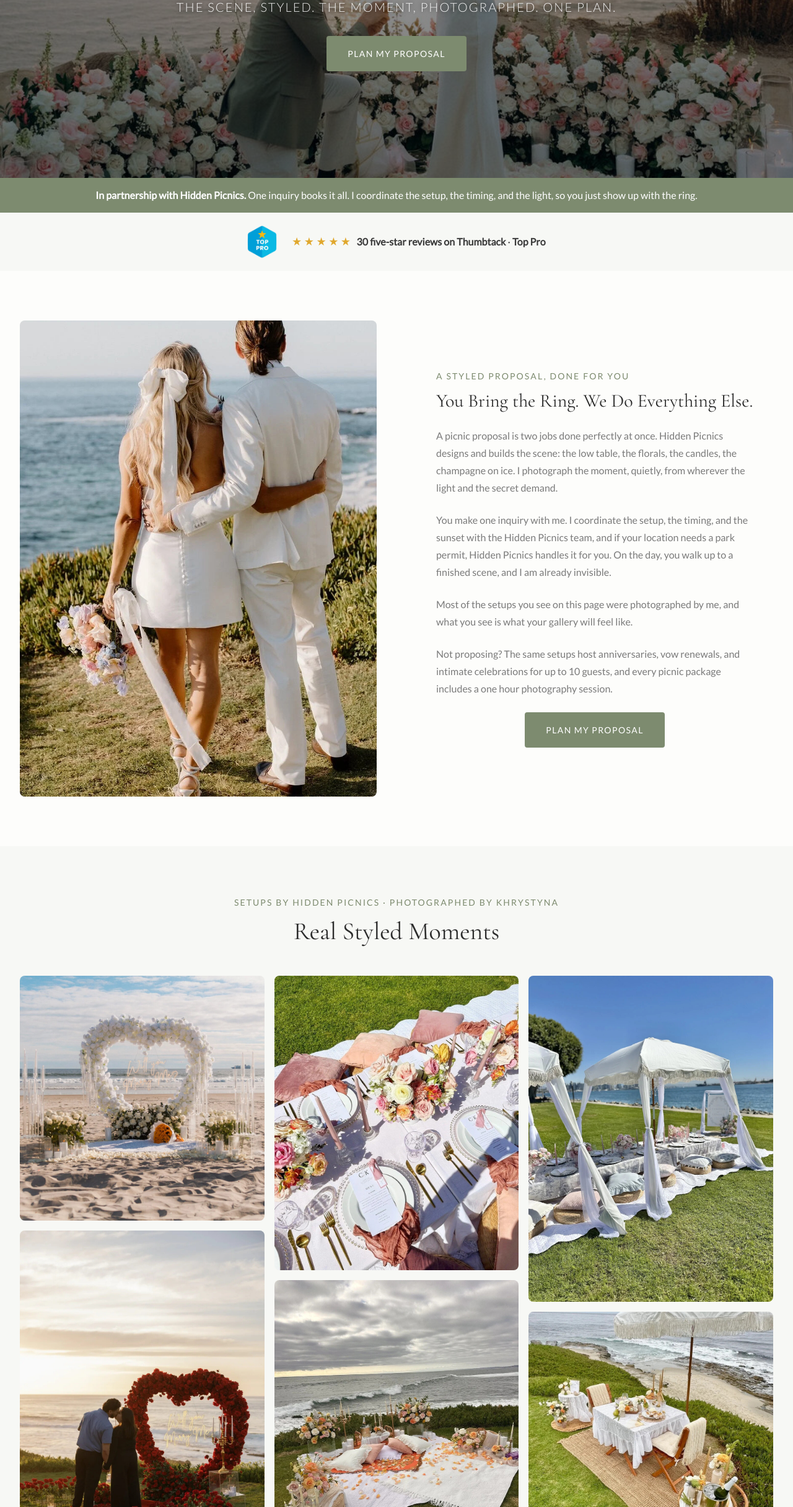
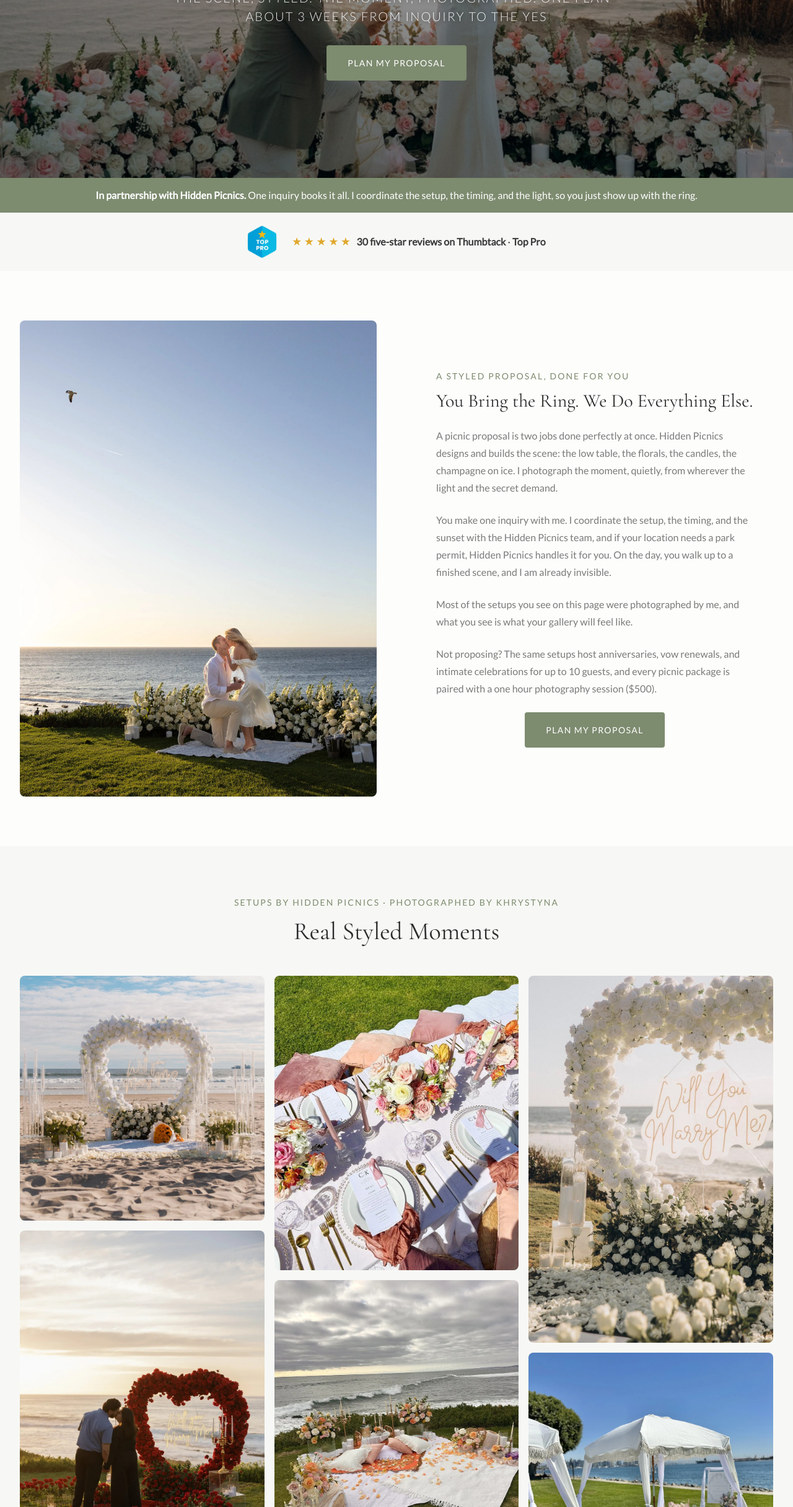
Before and after one commit to IncrediblyHungie/khrystyna-photography-website, a plain HTML site: page picnic-proposals.html in a window 1280 px wide. Shown: the part 369-2800 px from the top of the page at 62% size. Drawn offline with nearby package versions, Linux system fonts and the light colour scheme.

Commit message:
fix: Rescore micro-fixes for picnic proposals and engagements
- Engagements: final gendered reference neutralized (your partner)
- Picnic page: photography pairing copy matches the calculator line,
  wedding-cake photo swapped for a proposal sign image, intro image now
  proposal-coded, 3-week timing in the hero, staging-value sentence in
  the cost FAQ, neutral mobile bar CTA

```diff
--- a/picnic-proposals.html
+++ b/picnic-proposals.html
@@ -119,7 +119,7 @@
     <div class="hero-overlay"></div>
     <div class="hero-content">
       <h1 class="hero-title">Picnic Proposals in San Diego</h1>
-      <p class="hero-subtitle">The Scene, Styled. The Moment, Photographed. One Plan.</p>
+      <p class="hero-subtitle">The Scene, Styled. The Moment, Photographed. One Plan &middot; About 3 Weeks From Inquiry to the Yes</p>
       <a href="contact.html#inquire" class="btn btn-primary">Plan My Proposal</a>
     </div>
   </section>
@@ -146,7 +146,7 @@
     <div class="container">
       <div class="about-grid">
         <div class="about-image fade-in">
-          <img src="img/picnics/picnic-intro.jpg" alt="Couple walking together after their seaside proposal">
+          <img src="img/picnics/picnic-11.jpg" alt="Couple embracing by the ocean at golden hour after the yes">
         </div>
         <div class="about-content fade-in">
           <p class="section-label">A Styled Proposal, Done For You</p>
@@ -161,7 +161,7 @@
             Most of the setups you see on this page were photographed by me, and what you see is what your gallery will feel like.
           </p>
           <p class="about-text">
-            Not proposing? The same setups host anniversaries, vow renewals, and intimate celebrations for up to 10 guests, and every picnic package includes a one hour photography session.
+            Not proposing? The same setups host anniversaries, vow renewals, and intimate celebrations for up to 10 guests, and every picnic package is paired with a one hour photography session ($500).
           </p>
           <a href="contact.html#inquire" class="btn btn-primary" style="display: block; width: fit-content; margin-left: auto; margin-right: auto;">Plan My Proposal</a>
         </div>
@@ -182,7 +182,7 @@
         <div class="gallery-item"><img src="img/picnics/picnic-09.jpg" alt="Couple at a floral arch during their park proposal" loading="lazy"></div>
         <div class="gallery-item"><img src="img/picnics/picnic-04.jpg" alt="Luxury tablescape with fresh floral arrangements" loading="lazy"></div>
         <div class="gallery-item"><img src="img/picnics/picnic-05.jpg" alt="Styled picnic on the cliffs above the ocean" loading="lazy"></div>
-        <div class="gallery-item"><img src="img/picnics/picnic-06.jpg" alt="Cutting a small celebration cake at a styled table" loading="lazy"></div>
+        <div class="gallery-item"><img src="img/picnics/picnic-10.jpg" alt="Will you marry me sign on a white floral arch by the water" loading="lazy"></div>
         <div class="gallery-item"><img src="img/picnics/picnic-07.jpg" alt="White canopy picnic celebration by the water" loading="lazy"></div>
         <div class="gallery-item"><img src="img/picnics/picnic-08.jpg" alt="Styled table for two on a bluff overlooking the sea" loading="lazy"></div>
       </div>
@@ -321,7 +321,7 @@
         </div>
         <div style="margin-bottom: var(--space-6);">
           <h3 style="font-size: var(--text-xl); margin-bottom: var(--space-2);">What does it cost all together?</h3>
-          <p style="color: var(--color-text-muted);">Hidden Picnics proposal setups start at $750, and my proposal photography is $650, so most picnic proposals land between $1,400 and $2,000 all in before taxes and any permit. Want film too? Photo and film proposals typically land between $2,900 and $3,050 with the setup included. The estimator above shows your exact combination.</p>
+          <p style="color: var(--color-text-muted);">Hidden Picnics proposal setups start at $750, and my proposal photography is $650, so most picnic proposals land between $1,400 and $2,000 all in before taxes and any permit. Proposal setups cost more than picnics because they include the romantic staging itself, the candles, florals, and decor, plus the coordination of keeping it all a secret. Want film too? Photo and film proposals typically land between $2,900 and $3,050 with the setup included. The estimator above shows your exact combination.</p>
         </div>
         <div style="margin-bottom: var(--space-6);">
           <h3 style="font-size: var(--text-xl); margin-bottom: var(--space-2);">How does booking and payment work?</h3>
@@ -358,7 +358,7 @@
 
   <!-- Mobile booking bar -->
   <div class="mobile-book-bar" id="mobileBookBar">
-    <a href="contact.html#inquire" class="btn btn-primary">Plan My Proposal</a>
+    <a href="contact.html#inquire" class="btn btn-primary">Start Planning</a>
     <a href="tel:+16195776091" class="mobile-book-bar-call" aria-label="Call Khrystyna">
       <svg xmlns="http://www.w3.org/2000/svg" width="20" height="20" viewBox="0 0 24 24" fill="none" stroke="currentColor" stroke-width="2" stroke-linecap="round" stroke-linejoin="round"><path d="M22 16.92v3a2 2 0 0 1-2.18 2 19.79 19.79 0 0 1-8.63-3.07 19.5 19.5 0 0 1-6-6 19.79 19.79 0 0 1-3.07-8.67A2 2 0 0 1 4.11 2h3a2 2 0 0 1 2 1.72c.127.96.361 1.903.7 2.81a2 2 0 0 1-.45 2.11L8.09 9.91a16 16 0 0 0 6 6l1.27-1.27a2 2 0 0 1 2.11-.45c.907.339 1.85.573 2.81.7A2 2 0 0 1 22 16.92z"/></svg>
     </a>
```
Also changed, not shown: engagements.html (+1 -1 lines), img/picnics/picnic-10.jpg (added), img/picnics/picnic-11.jpg (added).
